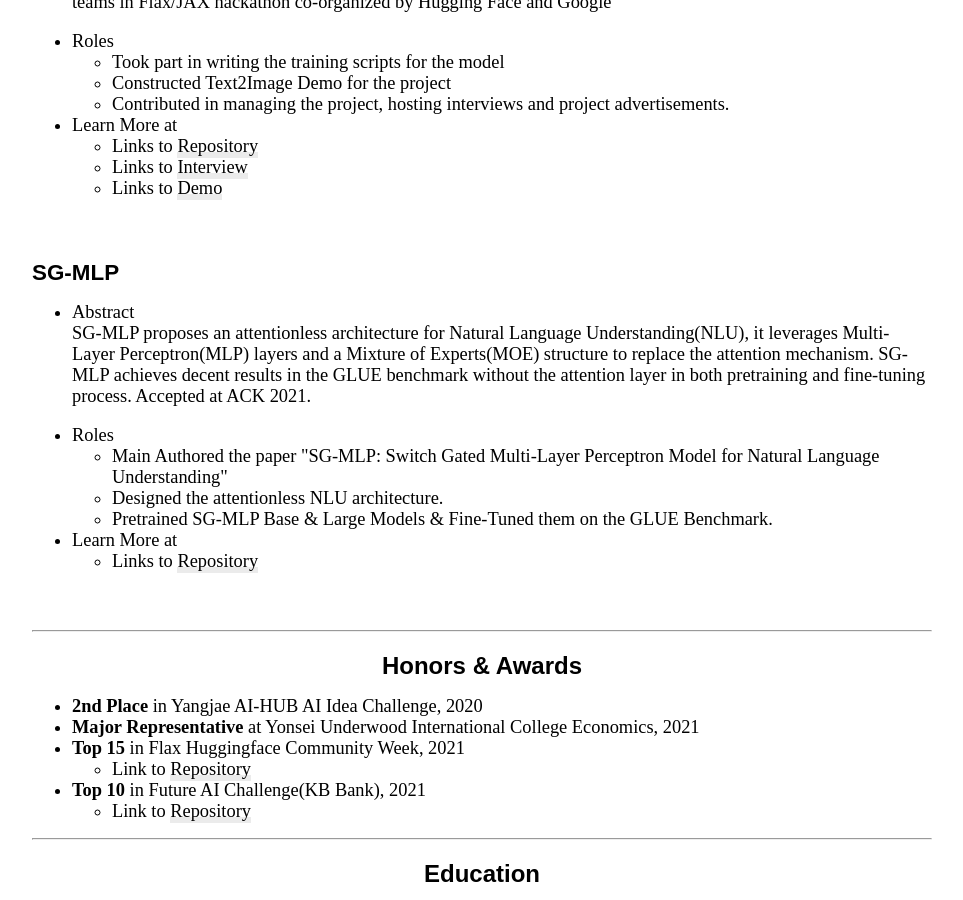
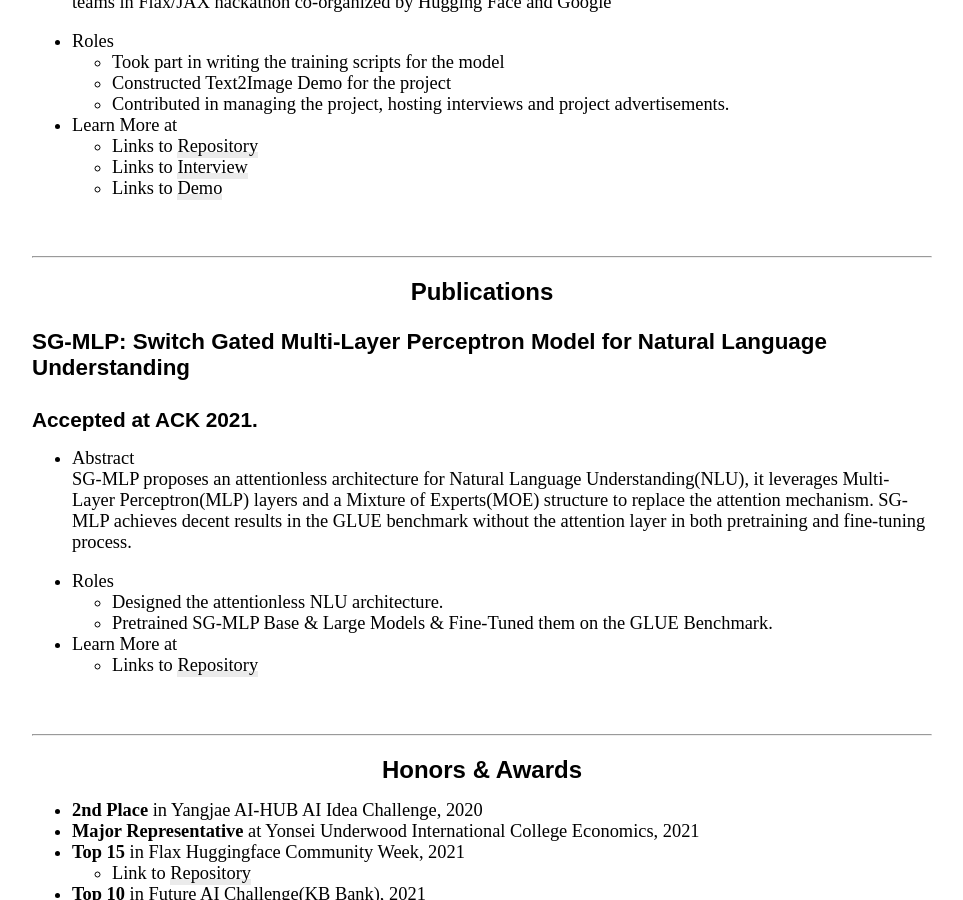
Before and after one commit to guijinSON/guijinSON.github.io, a Jekyll site: the page built from Learn_More.md, in a window 1280 px wide and 900 px high, scrolled down 1615 px. Shown: the whole window, without its empty margins (158-1121 px from the left). Built offline with Jekyll 4.4.1, drawn with Linux system fonts in a browser that asks for light colours; nearby versions of some CDN libraries.

Commit message:
Update Learn_More.md

```diff
--- a/Learn_More.md
+++ b/Learn_More.md
@@ -76,12 +76,14 @@ Founded a free on campus Data Science progam educating students Python and simpl
 </ul>
    </ul><br/>
 
-<h3>SG-MLP</h3>
+<hr/>
+<div align="center"> <h2> Publications </h2></div>
+<h3>SG-MLP: Switch Gated Multi-Layer Perceptron Model for Natural Language Understanding</h3>
+<h4>Accepted at ACK 2021.</h4>
  <ul><li> Abstract <br/>
-SG-MLP proposes an attentionless architecture for Natural Language Understanding(NLU), it leverages Multi-Layer Perceptron(MLP) layers and a Mixture of Experts(MOE) structure to replace the attention mechanism. SG-MLP achieves decent results in the GLUE benchmark without the attention layer in both pretraining and fine-tuning process. Accepted at ACK 2021.</li> <br/>
+SG-MLP proposes an attentionless architecture for Natural Language Understanding(NLU), it leverages Multi-Layer Perceptron(MLP) layers and a Mixture of Experts(MOE) structure to replace the attention mechanism. SG-MLP achieves decent results in the GLUE benchmark without the attention layer in both pretraining and fine-tuning process. </li> <br/>
   <li>Roles</li>
  <ul>
-  <li> Main Authored the paper "SG-MLP: Switch Gated Multi-Layer Perceptron Model for Natural Language Understanding" </li>
   <li> Designed the attentionless NLU architecture. </li>
   <li> Pretrained SG-MLP Base & Large Models & Fine-Tuned them on the GLUE Benchmark.</li>
   </ul>
@@ -90,7 +92,6 @@ SG-MLP proposes an attentionless architecture for Natural Language Understanding
  <li> Links to <a href="https://github.com/guijinSON/SGMLP.git"> Repository </a></li>
 </ul>
    </ul><br/>
-
 
 <hr/>
 <div align="center"> <h2> Honors & Awards </h2></div>
```
